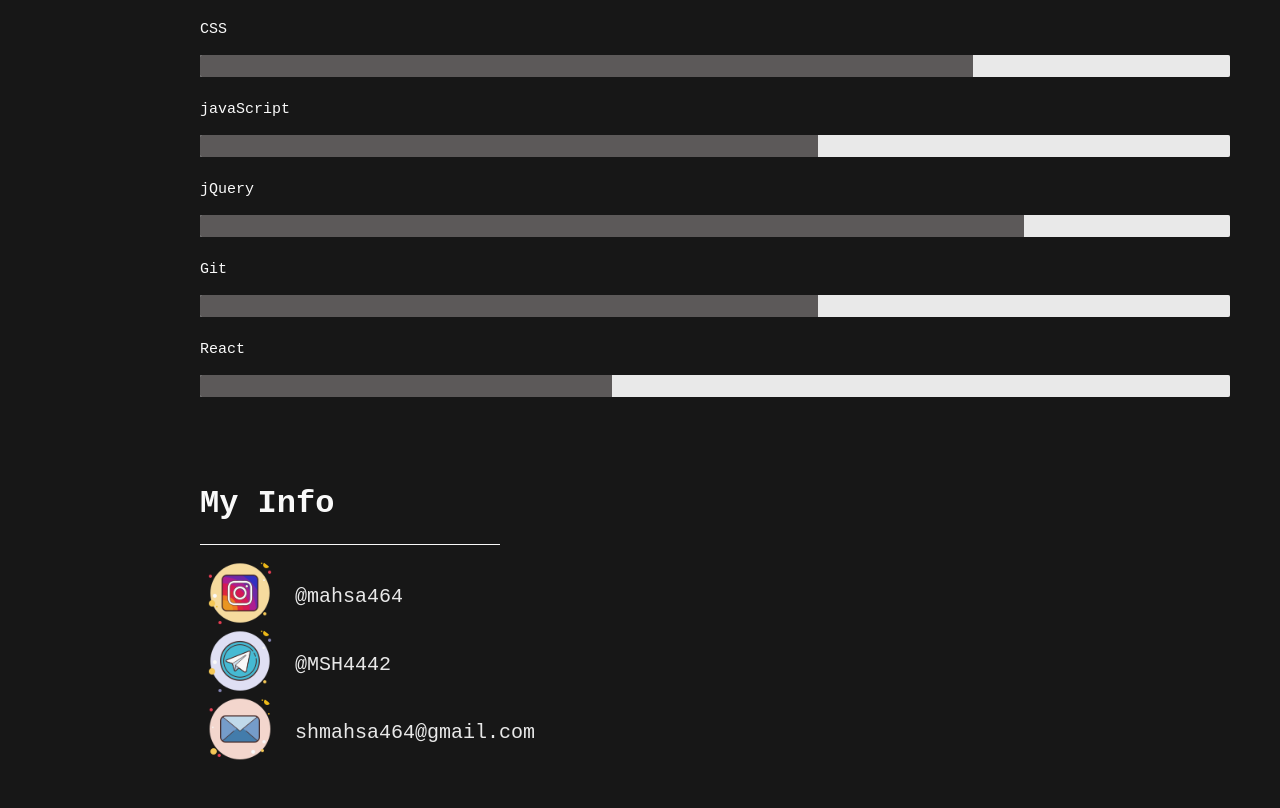
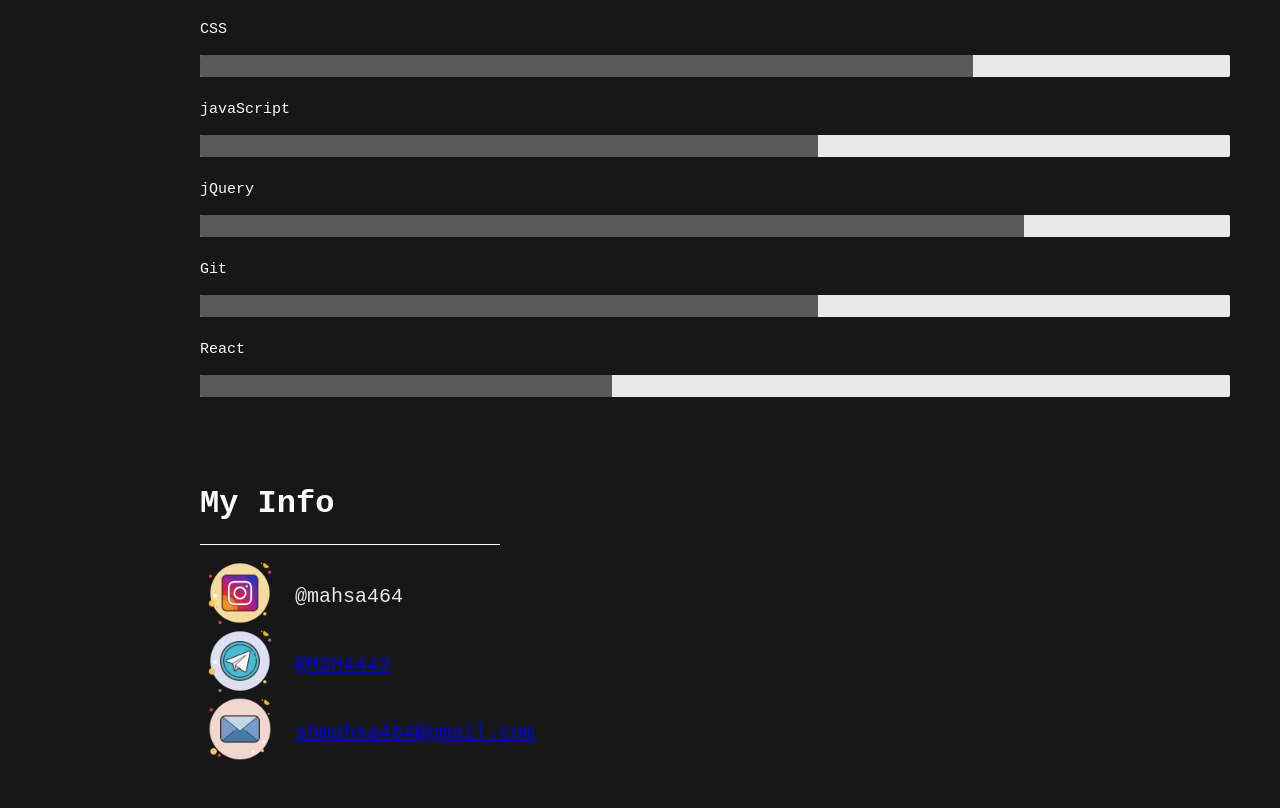
Before and after one commit to mahsa-shm/portfolio, a plain HTML site: page index.html in a window 1280 px wide. Shown: the part 1754-2562 px from the top of the page. Drawn offline with nearby package versions, Linux system fonts and the light colour scheme.

Commit message:
Update index.html
adding proper id links to my info section

```diff
--- a/index.html
+++ b/index.html
@@ -679,9 +679,9 @@
           />
           <p class="reputation-text">@mahsa464</p>
           <img class="reputation-image" src="icons8-telegram-100.png" alt="" />
-          <p class="reputation-text">@MSH4442</p>
+          <p class="reputation-text"><a href="https://t.me/MSH4442">@MSH4442</a></p>
           <img class="reputation-image" src="icons8-email-100.png" alt="" />
-          <p class="reputation-text">shmahsa464@gmail.com</p>
+          <p class="reputation-text"><a href="mailto:shmahsa464@gmail.com">shmahsa464@gmail.com</a></p>
         </div>
       </div>
 
```
